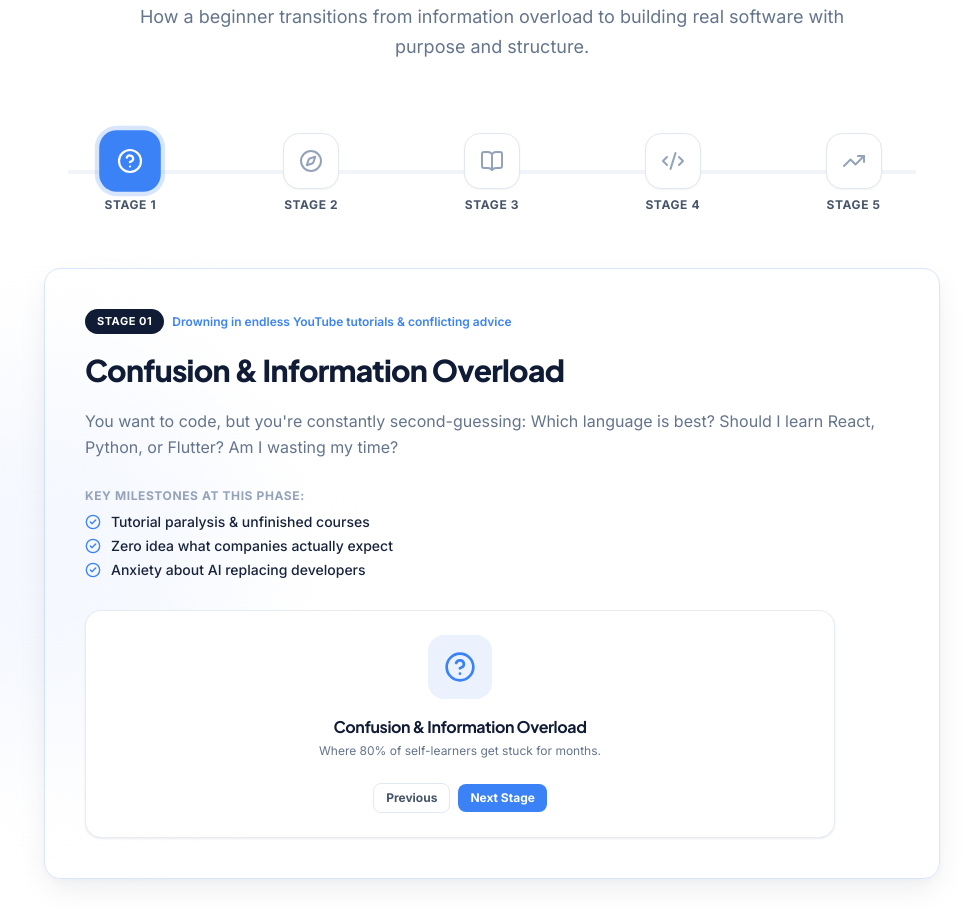
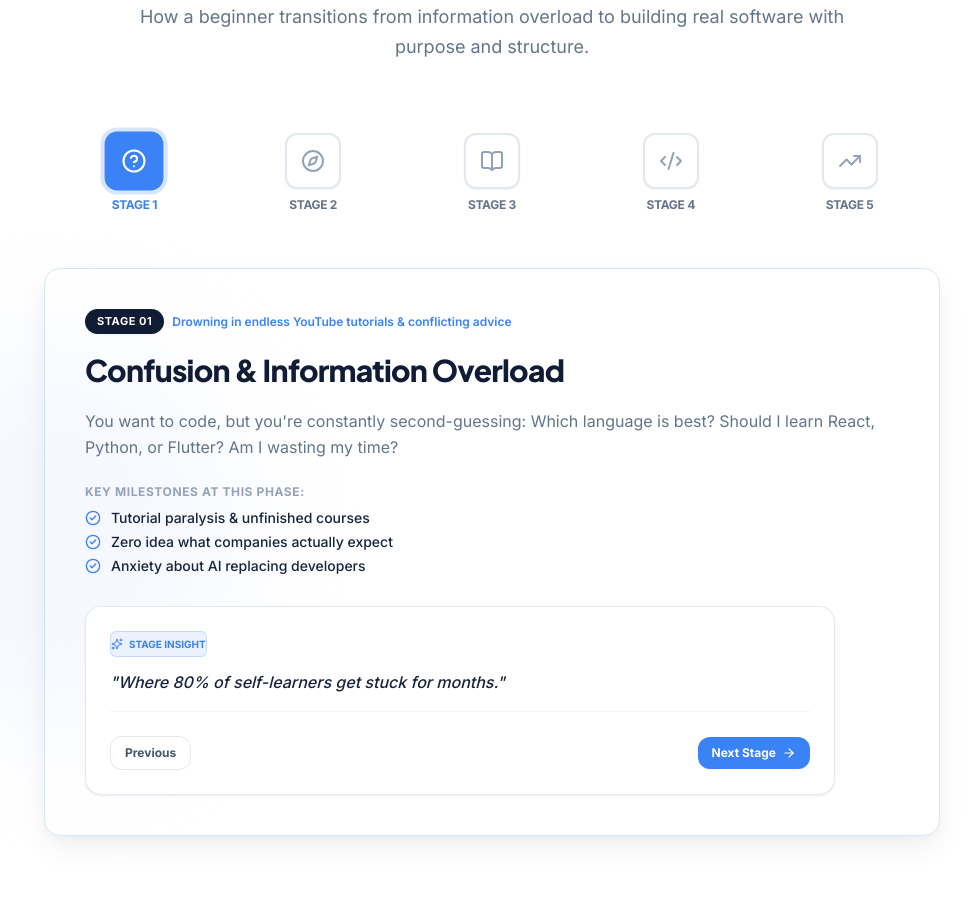
Before and after one commit to VivekCodes07/PathToDev, a React (Vite) app: page / in a window 1280 px wide. Shown: the part 4800-5720 px from the top of the page, without its empty margins (148-1119 px from the left). Built offline with nearby package versions, Linux system fonts and the light colour scheme.

Commit message:
polished the developer journey section

```diff
--- a/src/config/services.ts
+++ b/src/config/services.ts
@@ -116,7 +116,8 @@ export const JOURNEY_STAGES: JourneyStage[] = [
       "Zero idea what companies actually expect",
       "Anxiety about AI replacing developers"
     ],
-    icon: "HelpCircle"
+    icon: "HelpCircle",
+    insight: "Where 80% of self-learners get stuck for months."
   },
   {
     step: 2,
@@ -129,7 +130,8 @@ export const JOURNEY_STAGES: JourneyStage[] = [
       "Targeted focus on one viable track (e.g. Frontend / Backend)",
       "Realistic timeline built around your academic life"
     ],
-    icon: "Compass"
+    icon: "Compass",
+    insight: "Where PathToDev provides targeted clarity."
   },
   {
     step: 3,
@@ -142,7 +144,8 @@ export const JOURNEY_STAGES: JourneyStage[] = [
       "High-signal documentation & resources",
       "Consistent daily 1-2 hour study blueprint"
     ],
-    icon: "BookOpen"
+    icon: "BookOpen",
+    insight: "Where daily consistency replaces endless tutorials."
   },
   {
     step: 4,
@@ -155,7 +158,8 @@ export const JOURNEY_STAGES: JourneyStage[] = [
       "Proper Git & GitHub version control habits",
       "Clear documentation and deployable demos"
     ],
-    icon: "Code2"
+    icon: "Code2",
+    insight: "Where portfolio-grade software takes shape."
   },
   {
     step: 5,
@@ -168,7 +172,8 @@ export const JOURNEY_STAGES: JourneyStage[] = [
       "Clean showcase portfolio ready for review",
       "Clear roadmap for continuous growth"
     ],
-    icon: "TrendingUp"
+    icon: "TrendingUp",
+    insight: "Where authentic competence opens real career doors."
   }
 ];
 
--- a/src/index.css
+++ b/src/index.css
@@ -877,6 +877,22 @@ button {
   animation: pulse 2s cubic-bezier(0.4, 0, 0.6, 1) infinite;
 }
 
+/* Subtle fade-in for stage and modal transitions */
+@keyframes fadeIn {
+  from {
+    opacity: 0;
+    transform: translateY(4px);
+  }
+  to {
+    opacity: 1;
+    transform: translateY(0);
+  }
+}
+
+.animate-fade-in {
+  animation: fadeIn 250ms ease-out forwards;
+}
+
 /* Reduced motion preference */
 @media (prefers-reduced-motion: reduce) {
   *,
--- a/src/sections/DeveloperJourney.tsx
+++ b/src/sections/DeveloperJourney.tsx
@@ -1,38 +1,66 @@
 import React, { useState } from 'react';
 import { SectionHeading } from '../components/SectionHeading';
 import { JOURNEY_STAGES } from '../config/services';
-import { HelpCircle, Compass, BookOpen, Code2, TrendingUp, CheckCircle2, ArrowRight } from 'lucide-react';
+import {
+  HelpCircle,
+  Compass,
+  BookOpen,
+  Code2,
+  TrendingUp,
+  CheckCircle2,
+  ArrowRight,
+  Sparkles,
+} from 'lucide-react';
+
+const ICON_MAP: Record<string, React.ComponentType<{ className?: string }>> = {
+  HelpCircle,
+  Compass,
+  BookOpen,
+  Code2,
+  TrendingUp,
+};
 
 export const DeveloperJourney: React.FC = () => {
   const [selectedStage, setSelectedStage] = useState(0);
 
-  const stageIcons = [HelpCircle, Compass, BookOpen, Code2, TrendingUp];
+  const current = JOURNEY_STAGES[selectedStage];
+  const progressPercent = (selectedStage / (JOURNEY_STAGES.length - 1)) * 100;
 
-  const current = JOURNEY_STAGES[selectedStage];
-  const CurrentIcon = stageIcons[selectedStage] || TrendingUp;
+  const handleScrollToServices = (e: React.MouseEvent) => {
+    e.preventDefault();
+    const servicesSection = document.getElementById('services');
+    if (servicesSection) {
+      servicesSection.scrollIntoView({ behavior: 'smooth' });
+    }
+  };
 
   return (
     <section id="journey" className="section-py bg-white relative overflow-hidden">
       {/* Background accents */}
-      <div className="absolute top-1/2 left-0 w-96 h-96 bg-brand-blue-soft/50 rounded-full blur-3xl pointer-events-none -z-0" />
+      <div className="absolute top-1/2 left-0 w-96 h-96 bg-brand-blue-soft/50 rounded-full blur-3xl pointer-events-none z-0" />
 
       <div className="container relative z-10">
         <SectionHeading
-          badge="Visual Storytelling"
+          badge="Your Learning Journey"
           title="From Overwhelmed to Confident: The Developer Pathway"
           subtitle="How a beginner transitions from information overload to building real software with purpose and structure."
           align="center"
         />
 
         {/* Pathway Stage Navigator (Interactive Stepper) */}
-        <div className="pt-2 pb-8 max-w-4xl mx-auto">
+        <div className="pt-2 pb-8 max-w-4xl mx-auto px-1 sm:px-0">
           <div className="relative">
-            {/* Horizontal Line */}
-            <div className="hidden sm:block absolute top-1/2 -translate-y-1/2 left-6 right-6 h-1 bg-slate-100 -z-0" />
+            {/* Horizontal Track & Dynamic Electric-Blue Progress Line */}
+            <div className="absolute top-[22px] sm:top-7 -translate-y-1/2 left-[10%] right-[10%] h-1 bg-slate-200 z-0 rounded-full">
+              <div
+                className="h-full bg-brand-blue rounded-full transition-all duration-500 ease-out"
+                style={{ width: `${progressPercent}%` }}
+              />
+            </div>
 
-            <div className="grid grid-cols-5 gap-2 relative z-10">
+            <div className="grid grid-cols-5 gap-1.5 sm:gap-2 relative z-10">
               {JOURNEY_STAGES.map((stage, idx) => {
-                const IconComp = stageIcons[idx];
+                const IconComp = ICON_MAP[stage.icon] || TrendingUp;
                 const isActive = selectedStage === idx;
                 const isPast = selectedStage > idx;
 
@@ -43,19 +71,28 @@ export const DeveloperJourney: React.FC = () => {
                     onClick={() => setSelectedStage(idx)}
                     className="flex flex-col items-center group focus-visible:outline-none"
                     aria-label={`View stage ${stage.step}: ${stage.title}`}
+                    aria-selected={isActive}
                   >
                     <div
-                      className={`w-12 h-12 sm:w-14 sm:h-14 rounded-2xl flex items-center justify-center font-bold text-sm transition-all duration-300 shadow-sm ${
+                      className={`w-11 h-11 sm:w-14 sm:h-14 rounded-xl sm:rounded-2xl flex items-center justify-center font-bold text-sm transition-all duration-300 shadow-sm ${
                         isActive
-                          ? 'bg-brand-blue text-white ring-4 ring-brand-blue/20 scale-110 shadow-glow'
+                          ? 'bg-brand-blue text-white ring-4 ring-brand-blue/20 scale-105 sm:scale-110 shadow-glow'
                           : isPast
-                          ? 'bg-brand-navy text-white'
-                          : 'bg-white border border-slate-200 text-slate-400 group-hover:border-brand-blue group-hover:text-brand-blue'
+                          ? 'bg-brand-navy text-white hover:bg-brand-dark'
+                          : 'bg-white border-2 border-slate-200 text-slate-400 group-hover:border-brand-blue group-hover:text-brand-blue'
                       }`}
                     >
                       <IconComp className="w-5 h-5 sm:w-6 sm:h-6" />
                     </div>
-                    <span className="mt-2 text-[10px] sm:text-xs font-bold uppercase tracking-wider text-center line-clamp-1 transition-colors px-1 text-slate-600 group-hover:text-brand-navy">
+                    <span
+                      className={`mt-2 text-[10px] sm:text-xs font-bold uppercase tracking-tight sm:tracking-wider text-center line-clamp-1 transition-colors px-0.5 ${
+                        isActive
+                          ? 'text-brand-blue'
+                          : isPast
+                          ? 'text-brand-navy'
+                          : 'text-slate-500 group-hover:text-brand-navy'
+                      }`}
+                    >
                       Stage {stage.step}
                     </span>
                   </button>
@@ -67,11 +104,12 @@ export const DeveloperJourney: React.FC = () => {
 
         {/* Active Stage Detailed Card */}
         <div className="max-w-4xl mx-auto mt-6 rounded-2xl bg-gradient-to-br from-brand-blue-soft/60 via-white to-brand-blue-light/40 border border-brand-blue/20 p-6 sm:p-10 shadow-premium">
-          <div className="grid grid-cols-1 md:grid-cols-12 gap-8 items-center">
+          <div className="grid grid-cols-1 md:grid-cols-12 gap-8 items-stretch">
             {/* Left Stage Details */}
-            <div className="md:col-span-7 space-y-4">
-              <div className="flex items-center gap-2">
-                <span className="px-3 py-1 rounded-full text-[11px] font-extrabold uppercase tracking-wider bg-brand-navy text-white">
+            <div key={`details-${current.step}`} className="md:col-span-7 space-y-4 animate-fade-in flex flex-col justify-between">
+              <div className="space-y-4">
+                <div className="flex items-center gap-2 flex-wrap">
+                  <span className="px-3 py-1 rounded-full text-[11px] font-extrabold uppercase tracking-wider bg-brand-navy text-white shadow-sm">
                     Stage 0{current.step}
                   </span>
                   <span className="text-xs font-semibold text-brand-blue">
@@ -86,9 +124,10 @@ export const DeveloperJourney: React.FC = () => {
                 <p className="text-sm sm:text-base text-brand-muted leading-relaxed font-normal">
                   {current.description}
                 </p>
+              </div>
 
               {/* Key Bullet Highlights */}
-              <div className="pt-3 space-y-2.5">
+              <div className="pt-2 space-y-2.5">
                 <p className="text-xs font-bold uppercase tracking-wider text-slate-400">
                   Key Milestones at this phase:
                 </p>
@@ -103,41 +142,51 @@ export const DeveloperJourney: React.FC = () => {
               </div>
             </div>
 
-            {/* Right Stage Visual Representation */}
-            <div className="md:col-span-5 flex flex-col items-center justify-center p-6 bg-white rounded-2xl border border-slate-200/80 shadow-subtle text-center">
-              <div className="w-16 h-16 rounded-2xl bg-brand-blue-soft text-brand-blue flex items-center justify-center mb-4">
-                <CurrentIcon className="w-8 h-8" />
+            {/* Right Stage Contextual Card */}
+            <div className="md:col-span-5 flex flex-col justify-between p-6 sm:p-7 bg-white rounded-2xl border border-slate-200/90 shadow-subtle min-h-[220px]">
+              <div key={`insight-${current.step}`} className="animate-fade-in space-y-3">
+                <div className="flex items-center gap-2">
+                  <span className="inline-flex items-center gap-1.5 px-2.5 py-1 rounded-md text-[10px] font-extrabold uppercase tracking-widest bg-brand-blue-soft text-brand-blue border border-brand-blue/20">
+                    <Sparkles className="w-3 h-3 text-brand-blue" />
+                    STAGE INSIGHT
+                  </span>
                 </div>
-              <h4 className="text-base font-bold text-brand-navy">{current.title}</h4>
-              <p className="text-xs text-brand-muted mt-1 max-w-xs">
-                {selectedStage === 0
-                  ? "Where 80% of self-learners get stuck for months."
-                  : selectedStage === 1
-                  ? "Where PathToDev provides targeted clarity."
-                  : selectedStage === 2
-                  ? "Where daily consistency replaces endless tutorials."
-                  : selectedStage === 3
-                  ? "Where portfolio-grade software takes shape."
-                  : "Where authentic competence opens real career doors."}
+
+                <p className="text-sm sm:text-base text-brand-dark/90 font-medium leading-relaxed italic">
+                  "{current.insight}"
                 </p>
+              </div>
 
-              <div className="mt-6 flex items-center gap-2">
+              {/* Stepper Navigation Controls / CTA */}
+              <div className="pt-6 mt-4 border-t border-slate-100 flex items-center justify-between gap-3">
                 <button
                   type="button"
                   disabled={selectedStage === 0}
-                  onClick={() => setSelectedStage(Math.max(0, selectedStage - 1))}
-                  className="px-3 py-1.5 rounded-lg border border-slate-200 text-xs font-bold text-slate-600 disabled:opacity-30 hover:bg-slate-50"
+                  onClick={() => setSelectedStage((prev) => Math.max(0, prev - 1))}
+                  className="px-3.5 py-2 rounded-xl border border-slate-200 text-xs font-bold text-slate-600 disabled:opacity-30 disabled:cursor-not-allowed hover:bg-slate-50 transition-colors"
                 >
                   Previous
                 </button>
+
+                {selectedStage === JOURNEY_STAGES.length - 1 ? (
+                  <a
+                    href="#services"
+                    onClick={handleScrollToServices}
+                    className="inline-flex items-center justify-center gap-1.5 px-4 py-2 rounded-xl bg-brand-blue hover:bg-brand-blue-hover text-white text-xs font-bold transition-all shadow-sm group"
+                  >
+                    <span>Explore Guidance Services</span>
+                    <ArrowRight className="w-3.5 h-3.5 group-hover:translate-x-0.5 transition-transform" />
+                  </a>
+                ) : (
                   <button
                     type="button"
-                  disabled={selectedStage === JOURNEY_STAGES.length - 1}
-                  onClick={() => setSelectedStage(Math.min(JOURNEY_STAGES.length - 1, selectedStage + 1))}
-                  className="px-3 py-1.5 rounded-lg bg-brand-blue text-white text-xs font-bold disabled:opacity-30 hover:bg-brand-blue-hover"
+                    onClick={() => setSelectedStage((prev) => Math.min(JOURNEY_STAGES.length - 1, prev + 1))}
+                    className="inline-flex items-center justify-center gap-1.5 px-3.5 py-2 rounded-xl bg-brand-blue hover:bg-brand-blue-hover text-white text-xs font-bold transition-colors shadow-sm"
                   >
-                  Next Stage
+                    <span>Next Stage</span>
+                    <ArrowRight className="w-3.5 h-3.5" />
                   </button>
+                )}
               </div>
             </div>
           </div>
--- a/src/types/index.ts
+++ b/src/types/index.ts
@@ -30,6 +30,7 @@ export interface JourneyStage {
   state: 'problem' | 'transition' | 'active' | 'outcome';
   keyPoints: string[];
   icon: string;
+  insight: string;
 }
 
 export interface StepItem {
```
Lines whose indentation alone changed are shown as unchanged.
